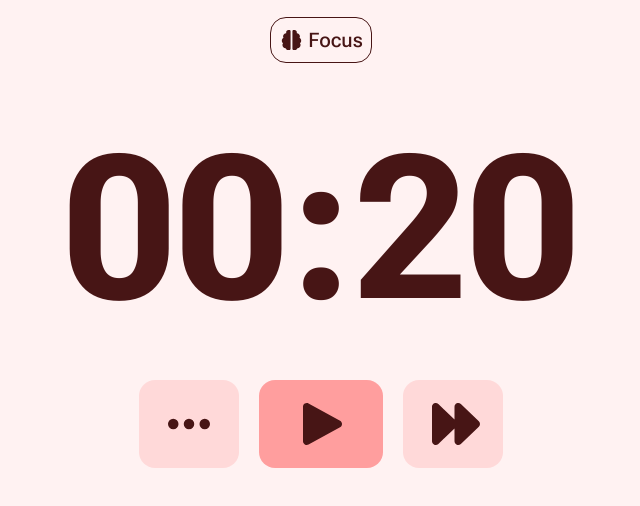
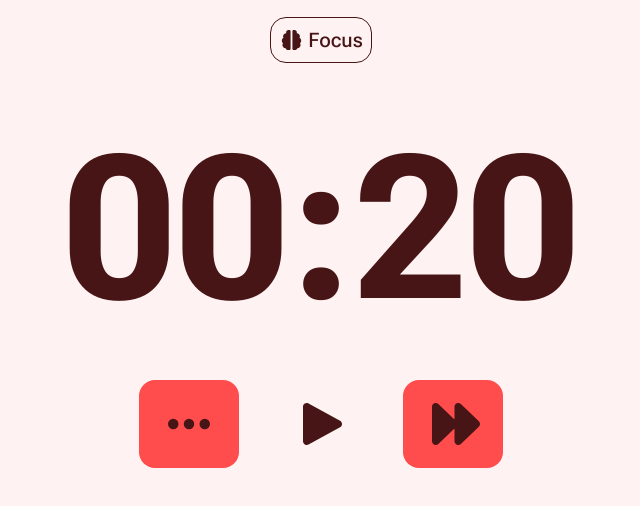
Before and after one commit to thheor/pomodoro, a React (Vite) app: page / in a window 1280 px wide. Shown: the top 506 px of the page, without its empty margins (319-959 px from the left). Built offline with nearby package versions, Linux system fonts and the light colour scheme.

Commit message:
remove opacity from custom color

```diff
--- a/src/index.css
+++ b/src/index.css
@@ -6,12 +6,10 @@
     /* Light Theme */
     --color-FocusLight: #FFF2F2;
     --color-TextLight: #471515;
-    --color-Focus-component: rgba(255, 76, 76, 0.15);
-    --color-Focus-middle: rgba(255, 76, 76, 0.50);
+    --color-Focus-component: rgb(255, 76, 76);
     --color-BreakLight: #F2F9FF;
     --color-BreakText: #153047;
-    --color-Break-middle: rgba(76, 172, 255, 0.80);
-    --color-Break-component: rgba(76, 172, 255, 0.30);
+    --color-Break-component: rgb(76, 172, 255);
 
     /* Dark Theme */
     /* --color-BaseDark: #24273a;
```
